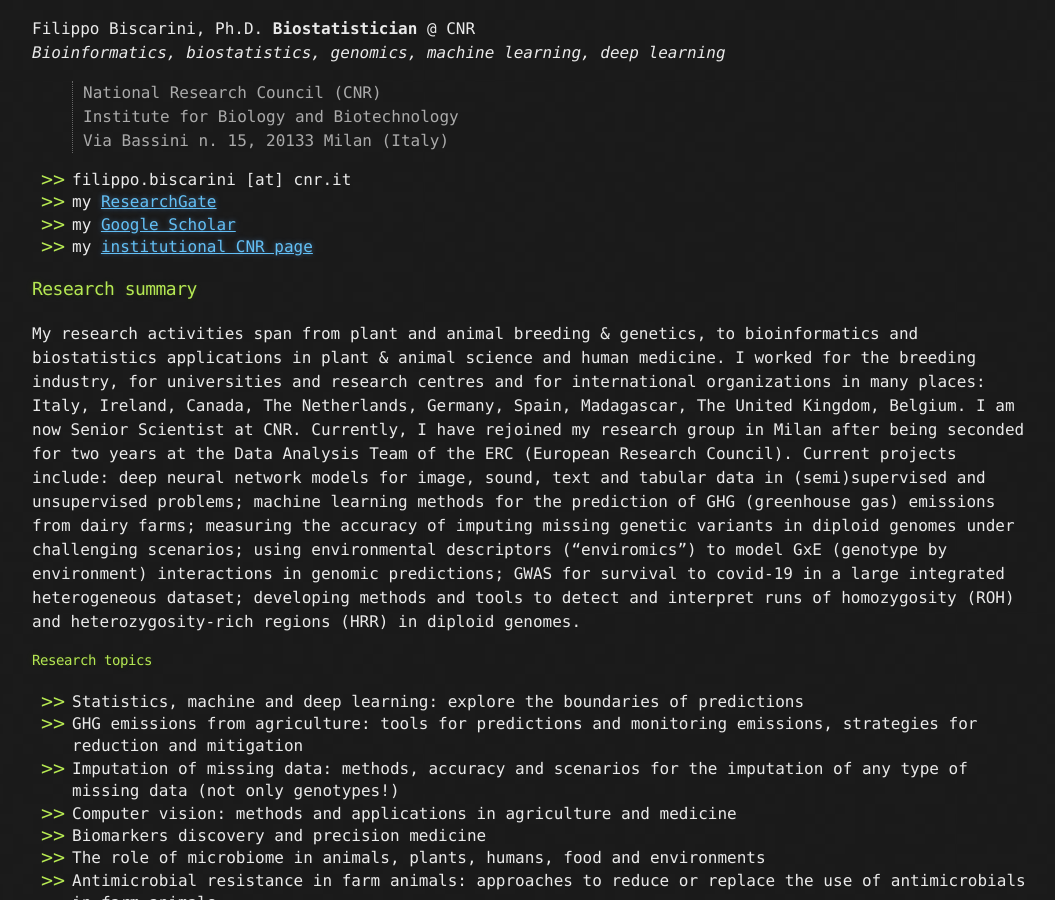
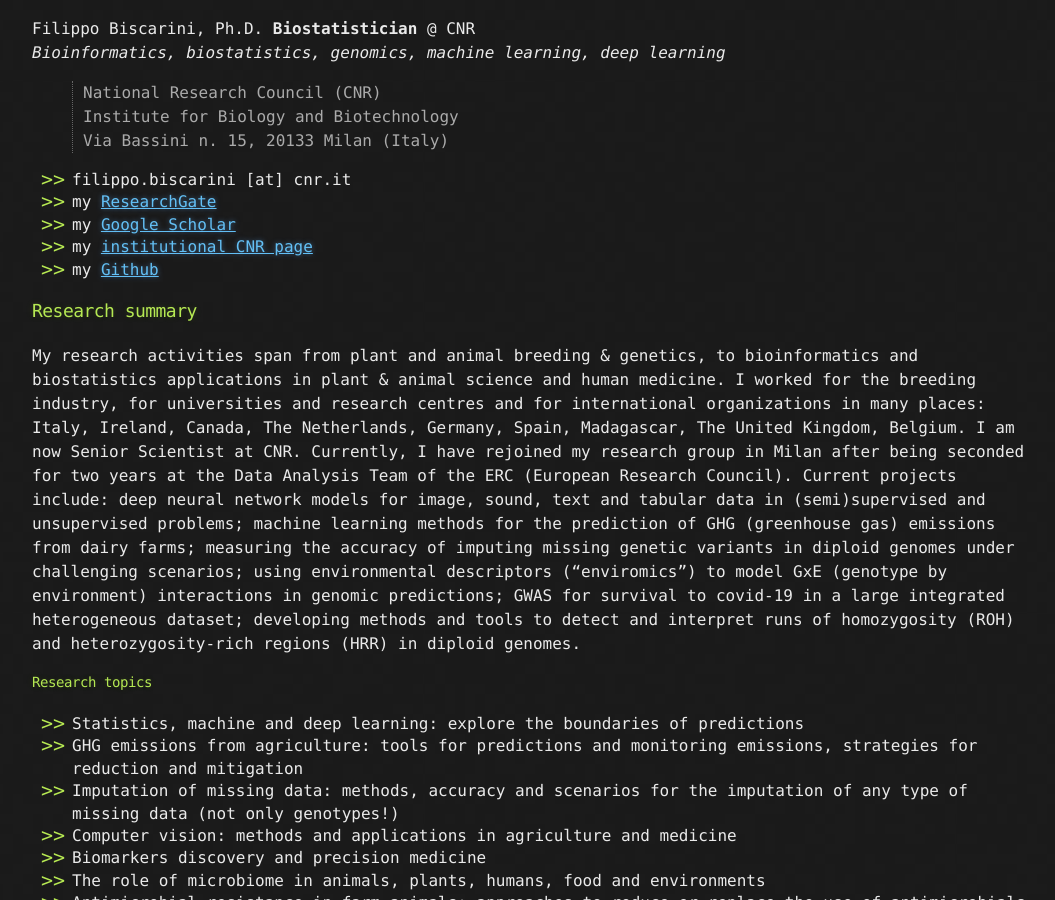
Before and after one commit to bioinformateachers/bioinformateachers.github.io, a Jekyll site: the page built from filippo.md, in a window 1280 px wide and 900 px high, scrolled down 451 px. Shown: the whole window, without its empty margins (108-1163 px from the left). Built offline with Jekyll 4.4.1, drawn with Linux system fonts in a browser that asks for light colours; our own code applies the rules of GitHub Pages for plain Markdown files.

Commit message:
adding link to personal github repo

```diff
--- a/filippo.md
+++ b/filippo.md
@@ -13,6 +13,7 @@ Filippo Biscarini, Ph.D.
 - my [ResearchGate](https://www.researchgate.net/profile/Filippo-Biscarini-2)
 - my [Google Scholar](https://scholar.google.it/citations?user=aaBX3kcAAAAJ&hl=en)
 - my [institutional CNR page](https://ibba.cnr.it/staff/filippo-biscarini/)
+- my [Github](https://github.com/filippob/)
 
 ### Research summary
 My research activities span from plant and animal breeding & genetics, to bioinformatics and biostatistics applications in plant & animal science and human medicine.
```
